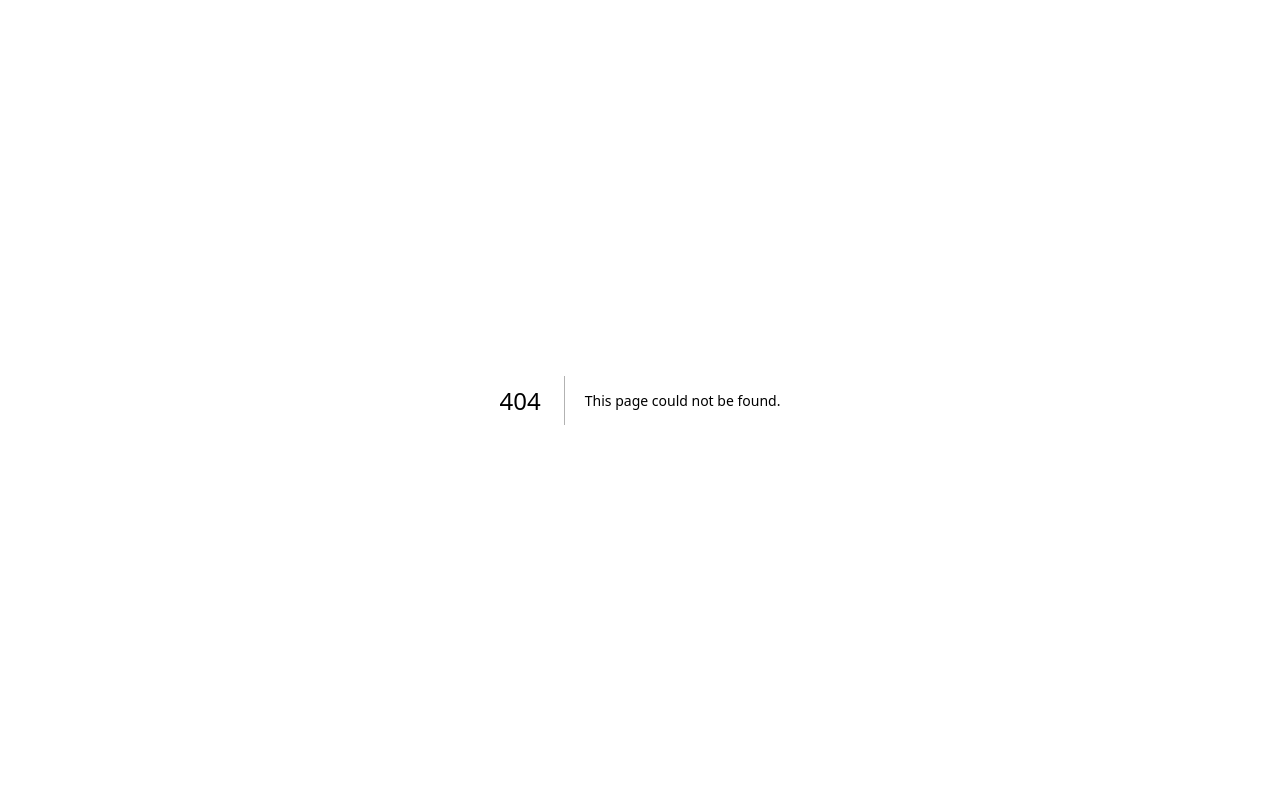
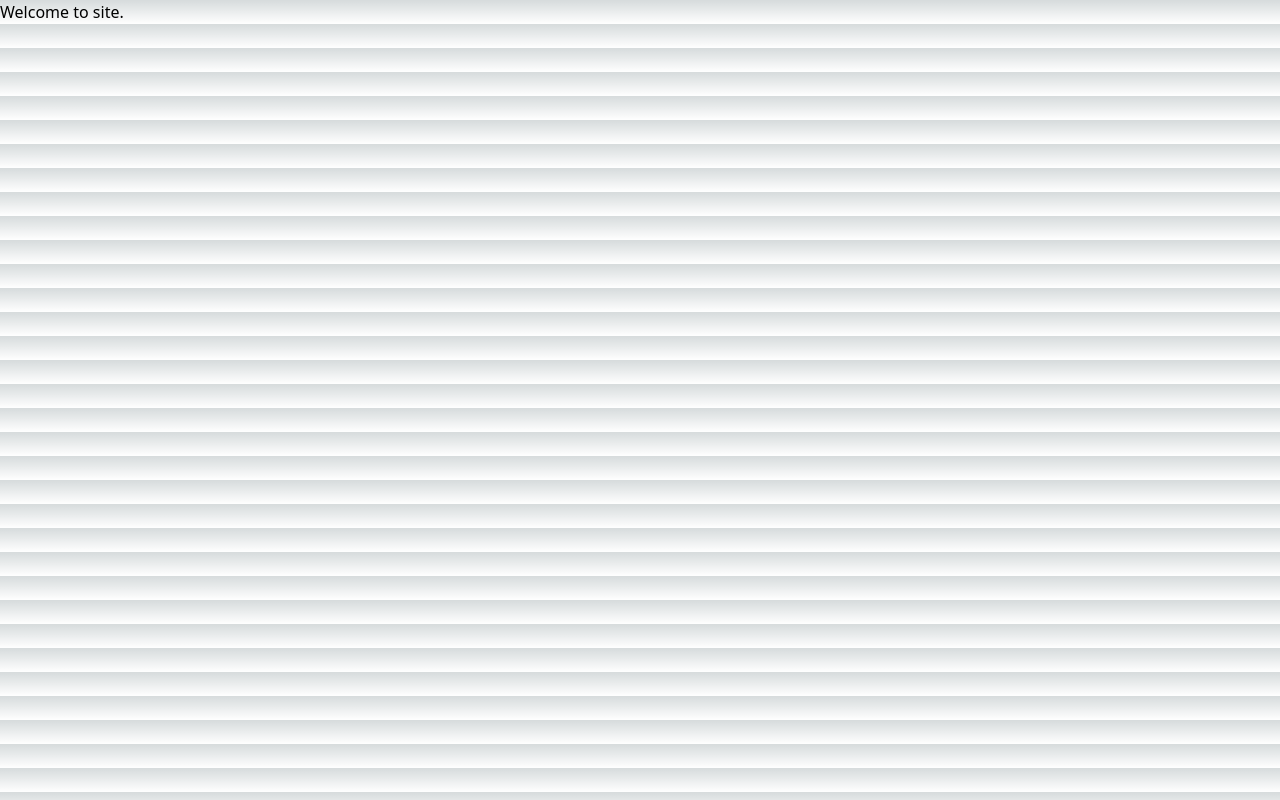
Before and after one commit to hs-netlify/localised-single-base, a Next.js app: page /en in a window 1280 px wide. Before the commit this address had no page. Built offline with nearby package versions, Linux system fonts and the light colour scheme.

Commit message:
Update to use folders

```diff
--- /dev/null
+++ b/pages/en/index.js
@@ -0,0 +1,4 @@
+export default function Home() {
+  const locale = process.env.NEXT_PUBLIC_LOCALE;
+  return <div>Welcome to {locale} site.</div>;
+}
--- /dev/null
+++ b/pages/fr/index.js
@@ -0,0 +1,4 @@
+export default function Home() {
+  const locale = process.env.NEXT_PUBLIC_LOCALE;
+  return <div>Welcome to {locale} site.</div>;
+}
```
Also changed, not shown: 1 other file (tests, documents, lock files or other folders).
